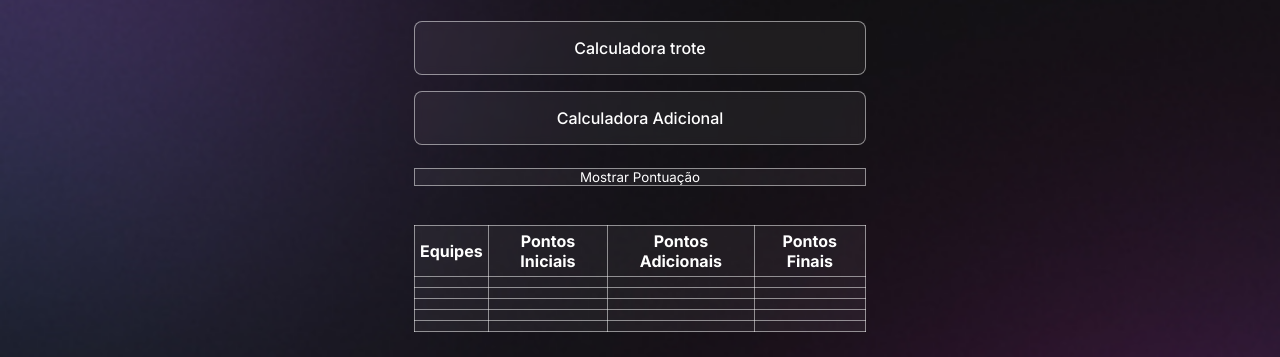
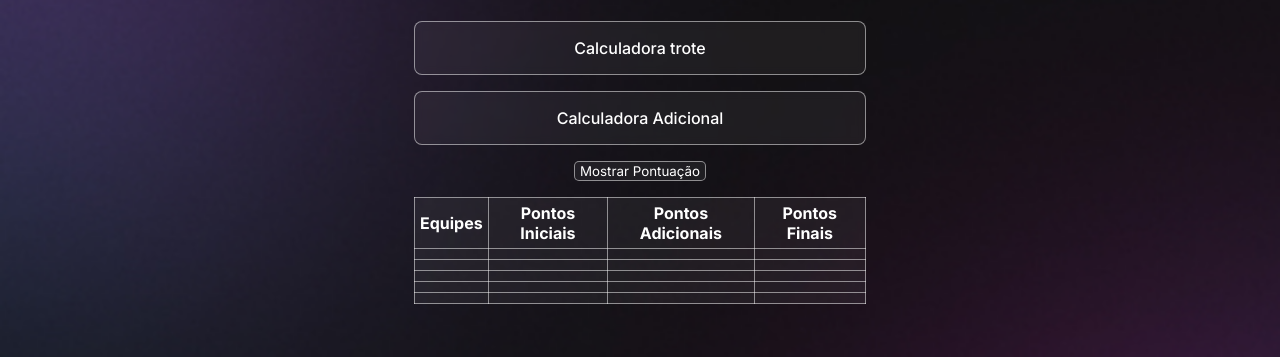
Before and after one commit to Chiqueto/trote, a plain HTML site: page pontuacao_final.html in a window 1280 px wide. Shown: the part 224-581 px from the top of the page. Drawn offline with nearby package versions, Linux system fonts and the light colour scheme.

Commit message:
pontfinal

```diff
--- a/pontuacao_final.html
+++ b/pontuacao_final.html
@@ -34,10 +34,10 @@
                 <a href="adicional.html">Calculadora Adicional</a>
             </li>
 
-        <input type="button" value="Mostrar Pontuação" onclick="mostrar()">
+        <input type="button" value="Mostrar Pontuação" id="botao" onclick="mostrar()">
 
 
-        <table>
+        <table id="pontfinal">
             <tr>
                 <th id="titulo">Equipes</th>
                 <th id="titulo">Pontos Iniciais</th>
--- a/styles.css
+++ b/styles.css
@@ -245,6 +245,10 @@ td{
     padding: 5px;
 }
 
+#pontfinal{
+    margin-top: 0;
+}
+
 #Regulamento{
     padding: 10px;
     border: 1px solid var(--stroke-color);
```
